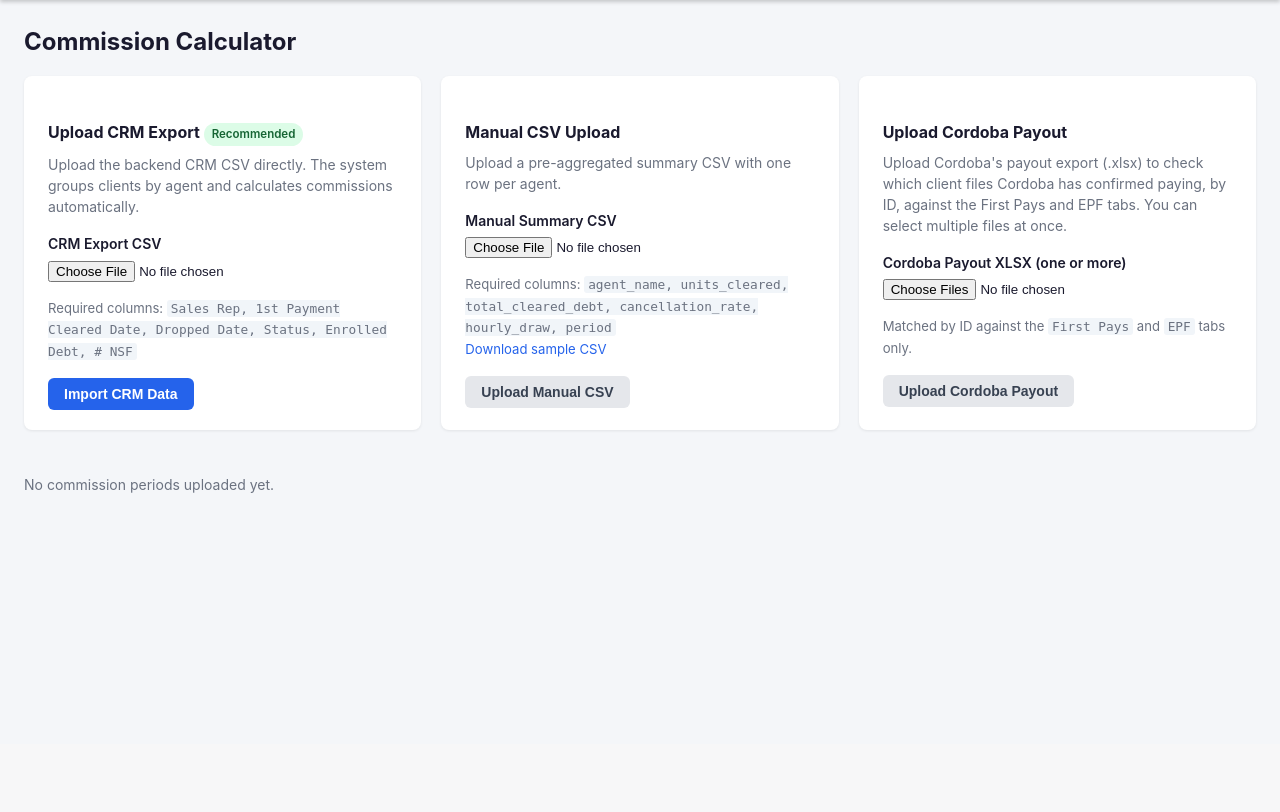
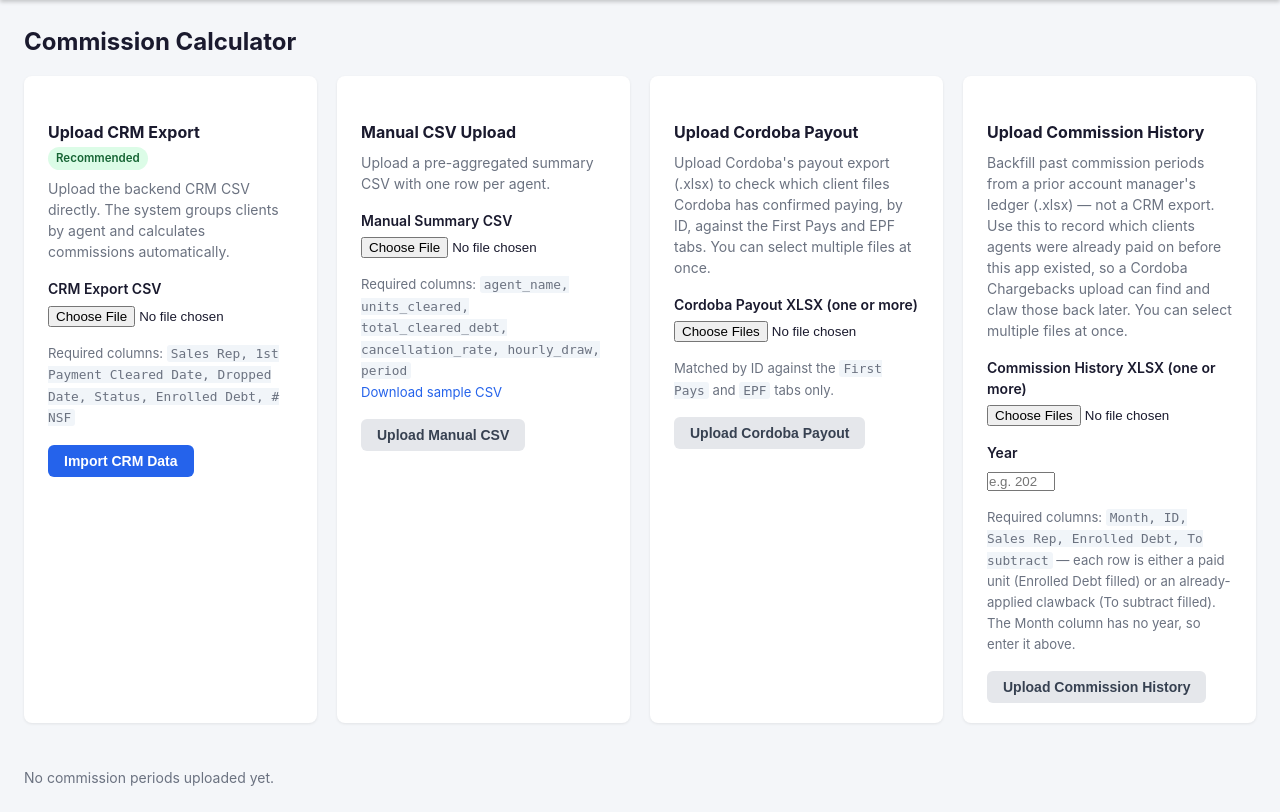
Before and after one commit to pixelme1369/Comission_ADP, a Flask app: page / in a window 1280 px wide. Shown: the part 56-868 px from the top of the page. Before the commit the page ends 549 px from the top, so only its background shows below. Run offline with Flask 3, Linux system fonts and the light colour scheme.

Commit message:
Add commission history backfill upload for pre-app chargeback matching
Lets you upload a prior account manager's ledger (.xlsx, Month/ID/Sales
Rep/Enrolled Debt/To subtract) to backfill CommissionPeriod/AgentCommission/
ClientRecord rows for months paid before this app existed. Reuses the
existing Cordoba chargeback cross-reference unchanged, so a chargeback for
a client paid under the old system now gets found and clawed back from
the right agent.

```diff
--- a/app/routes.py
+++ b/app/routes.py
@@ -8,6 +8,7 @@ from app.models import (
 from app.csv_parser import parse_and_calculate
 from app.crm_parser import parse_crm_and_calculate, _parse_date, _period_of
 from app.cordoba_parser import parse_cordoba_payout
+from app.commission_history_parser import parse_commission_history
 from app.calculator import calculate_clawback_amount
 
 bp = Blueprint("main", __name__)
@@ -463,6 +464,126 @@ def upload_cordoba_payout():
     return redirect(url_for("main.index"))
 
 
+def _save_commission_history_period(period_label, results, filename, already_cordoba_paid_ids):
+    """Save one month's worth of parsed historical-ledger results as a real
+    CommissionPeriod + AgentCommission + ClientRecord rows, same shape the CRM flow
+    produces, so this history is indistinguishable from a real upload for the purposes
+    of Cordoba chargeback matching (_apply_cordoba_chargebacks looks up
+    ClientRecord.is_cleared=True by crm_id, regardless of which upload flow created it)."""
+    period = CommissionPeriod(period_label=period_label, filename=filename, total_agents=len(results))
+    db.session.add(period)
+    db.session.flush()
+
+    for r in results:
+        cleared_clients = r.pop("_cleared_clients", [])
+        clawback_clients = r.pop("_clawback_clients", [])
+
+        agent_obj = AgentCommission(period_id=period.id, **r)
+        db.session.add(agent_obj)
+        db.session.flush()
+
+        for cr in cleared_clients:
+            db.session.add(ClientRecord(
+                period_id=period.id,
+                agent_commission_id=agent_obj.id,
+                crm_id=cr.get("crm_id"),
+                agent_name=cr["agent_name"],
+                client_name=cr.get("client_name"),
+                status=cr.get("status"),
+                payments_made=cr.get("payments_made", 0),
+                enrolled_debt=cr.get("enrolled_debt", 0.0),
+                is_cleared=True,
+                is_pending=False,
+                is_cancelled=False,
+                commission_on_client=round(cr.get("enrolled_debt", 0.0) * agent_obj.tier_rate, 2),
+                cordoba_paid=cr.get("crm_id") in already_cordoba_paid_ids,
+            ))
+
+        for cr in clawback_clients:
+            db.session.add(ClientRecord(
+                period_id=period.id,
+                agent_commission_id=agent_obj.id,
+                crm_id=cr.get("crm_id"),
+                agent_name=cr["agent_name"],
+                client_name=cr.get("client_name"),
+                status=cr.get("status"),
+                payments_made=cr.get("payments_made", 0),
+                enrolled_debt=cr.get("enrolled_debt", 0.0),
+                is_cleared=False,
+                is_pending=False,
+                is_cancelled=True,
+                commission_on_client=0.0,
+                clawback_applied=True,
+                clawback_period_id=period.id,
+                clawback_amount=cr.get("clawback_amount", 0.0),
+            ))
+
+    return period
+
+
+@bp.route("/upload-commission-history", methods=["POST"])
+def upload_commission_history():
+    """Backfill past commission history from a prior account manager's ledger (.xlsx,
+    NOT a CRM export — see commission_history_parser.py for the expected columns).
+    Recreates real CommissionPeriod/AgentCommission/ClientRecord rows for those months
+    so a later Cordoba Chargebacks-tab upload can find and claw back agents who were
+    paid on a client before this app existed."""
+    files = [f for f in request.files.getlist("history_file") if f and f.filename]
+    if not files:
+        flash("No file selected.", "error")
+        return redirect(url_for("main.index"))
+
+    bad_names = [f.filename for f in files if not _allowed_xlsx_file(f.filename)]
+    if bad_names:
+        flash(f"Only .xlsx files are accepted for commission history uploads: {', '.join(bad_names)}", "error")
+        return redirect(url_for("main.index"))
+
+    year_raw = (request.form.get("history_year") or "").strip()
+    if not year_raw.isdigit():
+        flash("Please enter a valid year for the commission history file (the Month column has no year).", "error")
+        return redirect(url_for("main.index"))
+    year = int(year_raw)
+
+    already_cordoba_paid_ids = {p.crm_id for p in CordobaPaidClient.query.all()}
+
+    saved_period_ids = []
+    total_periods_skipped = 0
+
+    for file in files:
+        file_bytes = file.read()
+        parsed = parse_commission_history(file_bytes, file.filename, year)
+
+        for err in parsed["errors"]:
+            flash(f"{file.filename}: {err}", "error")
+
+        for period_data in parsed["periods"]:
+            period_label = period_data["period_label"]
+            existing = CommissionPeriod.query.filter_by(period_label=period_label).first()
+            if existing:
+                flash(
+                    f"Period {period_label} already exists (uploaded {existing.uploaded_at.strftime('%Y-%m-%d')}). "
+                    "Delete it first before re-importing history for that month.", "error",
+                )
+                total_periods_skipped += 1
+                continue
+
+            period = _save_commission_history_period(
+                period_label, period_data["results"], file.filename, already_cordoba_paid_ids
+            )
+            saved_period_ids.append(period.id)
+
+        db.session.commit()
+
+    if saved_period_ids:
+        flash(f"Commission history import: {len(saved_period_ids)} month(s) backfilled.", "success")
+    if total_periods_skipped:
+        flash(f"{total_periods_skipped} month(s) skipped because a period already existed.", "error")
+
+    if len(saved_period_ids) == 1:
+        return redirect(url_for("main.period_detail", period_id=saved_period_ids[0]))
+    return redirect(url_for("main.history"))
+
+
 @bp.route("/period/<int:period_id>")
 def period_detail(period_id):
     period = CommissionPeriod.query.get_or_404(period_id)
--- a/app/templates/index.html
+++ b/app/templates/index.html
@@ -57,6 +57,33 @@
       <button type="submit" class="btn btn-secondary">Upload Cordoba Payout</button>
     </form>
   </div>
+
+  <!-- Commission History Backfill -->
+  <div class="card upload-card">
+    <h2>Upload Commission History</h2>
+    <p class="muted" style="margin-bottom:1rem;">
+      Backfill past commission periods from a prior account manager's ledger (.xlsx) —
+      not a CRM export. Use this to record which clients agents were already paid on
+      before this app existed, so a Cordoba Chargebacks upload can find and claw those
+      back later. You can select multiple files at once.
+    </p>
+    <form method="POST" action="{{ url_for('main.upload_commission_history') }}" enctype="multipart/form-data">
+      <div class="form-group">
+        <label for="history_file">Commission History XLSX (one or more)</label>
+        <input type="file" id="history_file" name="history_file" accept=".xlsx" multiple required>
+      </div>
+      <div class="form-group">
+        <label for="history_year">Year</label>
+        <input type="number" id="history_year" name="history_year" placeholder="e.g. 2026" min="2000" max="2100" required>
+      </div>
+      <div class="form-hint">
+        Required columns: <code>Month, ID, Sales Rep, Enrolled Debt, To subtract</code> —
+        each row is either a paid unit (Enrolled Debt filled) or an already-applied
+        clawback (To subtract filled). The Month column has no year, so enter it above.
+      </div>
+      <button type="submit" class="btn btn-secondary">Upload Commission History</button>
+    </form>
+  </div>
 </div>
 
 {% if periods %}
```
Also changed, not shown: CLAUDE.md (+27 -1 lines), app/commission_history_parser.py (added, +188 -0 lines).
